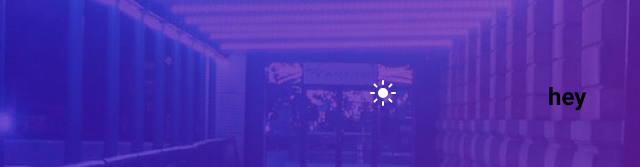
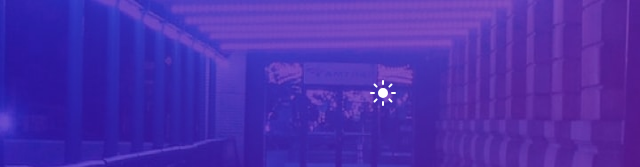
Before and after one commit to HamidrezaNamaeiDEV/Todo-App, a website: page index.html in a window 1280 px wide. Shown: the top 167 px of the page, 0-640 px from the left. Drawn offline with Linux system fonts and the light colour scheme.

Commit message:
Update index.html

```diff
--- a/index.html
+++ b/index.html
@@ -14,7 +14,6 @@
 <body >
   <header class="card">
     <h1>لیست وظایف </h1>
-    <h2>hey</h2>
     <button id="theme-switcher">
       <img src="./assets/images/icon-sun.svg" alt="Change color theme" />
     </button>
```
